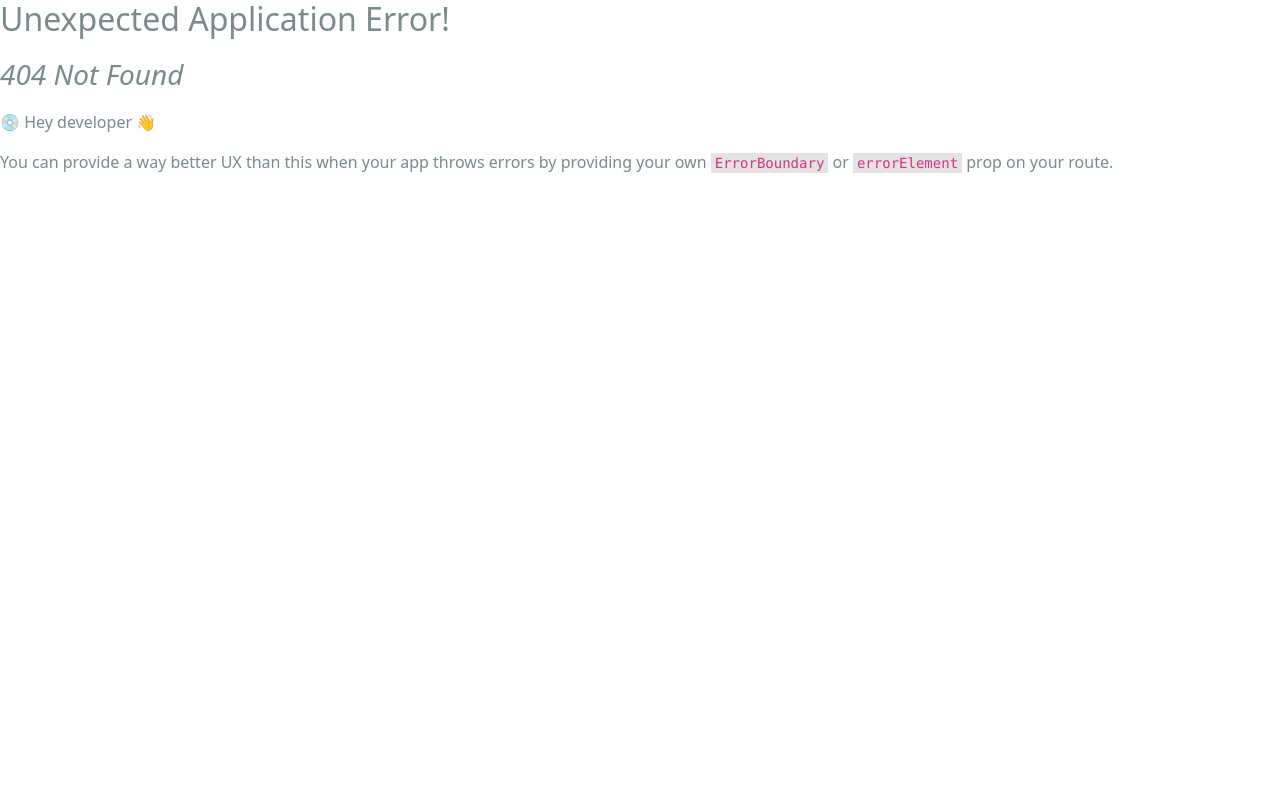
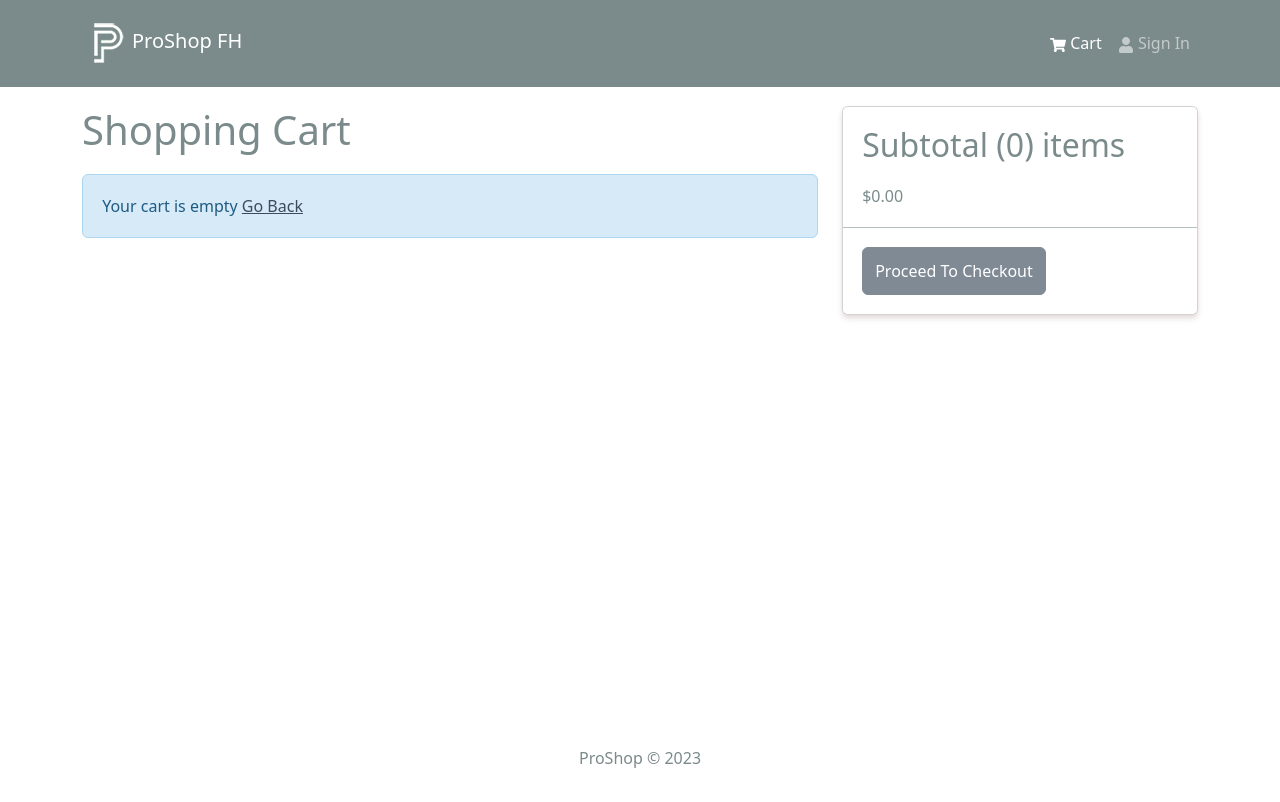
Before and after one commit to Faeezh/proshop-demo, a React (Create React App) app in the folder frontend/: page /cart in a window 1280 px wide. Before the commit this address had no page. Shown: the top 802 px of the page. Built offline with nearby package versions, Linux system fonts and the light colour scheme.

Commit message:
remove from cart

```diff
--- a/frontend/src/App.js
+++ b/frontend/src/App.js
@@ -13,9 +13,6 @@ function App() {
           <Outlet />
         </Container>
       </main>
-      <h1>Test 11 05 2023</h1>
-      <h1>Test More Code 11 05 2023</h1>
-      <h1>Connection string   mongodb+srv://faeezhartley:faeezhartley@cluster0.f4dnydd.mongodb.net/proshop </h1>
       <Footer />
     </>
   );
--- a/frontend/src/index.js
+++ b/frontend/src/index.js
@@ -15,12 +15,14 @@ import App from './App';
 import reportWebVitals from './reportWebVitals';
 import HomeScreen from './screens/HomeScreen';
 import ProductScreen from './screens/ProductScreen';
+import CartScreen from './screens/CartScreen';
 
 const router = createBrowserRouter(
   createRoutesFromElements(
     <Route path='/' element={<App />}>
       <Route index={true} path='/' element={<HomeScreen />} />
       <Route path='/product/:id' element={<ProductScreen />} />
+      <Route path='/cart' element={<CartScreen /> } />
     </Route>
   )
 )
--- /dev/null
+++ b/frontend/src/screens/CartScreen.jsx
@@ -0,0 +1,104 @@
+import { Link, useNavigate } from 'react-router-dom';
+import { useDispatch, useSelector } from 'react-redux';
+import {
+    Row,
+    Col,
+    ListGroup,
+    Image,
+    Form,
+    Button,
+    Card
+} from 'react-bootstrap';
+import { FaTrash } from 'react-icons/fa';
+import Message from '../components/Message';
+import { addToCart, removeFromCart } from '../slices/cartSlice';
+
+const CartScreen = () => {
+    const navigate = useNavigate();
+    const dispatch = useDispatch();
+
+    const cart = useSelector((state) => state.cart);
+    const { cartItems } = cart;
+
+    const addToCartHandler = async (product, qty) => {
+        dispatch(addToCart({ ...product, qty }));
+    };
+
+    const removeFromCartHandler = (id) => {
+        dispatch(removeFromCart(id))
+    };
+
+    const checkoutHandler = () => {
+        navigate('/login?redirect=/shipping')
+    }
+
+  return (
+    <Row>
+        <Col md={8}>
+            <h1 style={{ marginBottom: '20px' }}>Shopping Cart</h1>
+            {cartItems.length === 0 ? (
+            <Message>
+                Your cart is empty <Link to='/'>Go Back</Link>
+            </Message>
+            ) : (
+                <ListGroup variant='flush'>
+                  {cartItems.map((item) => (
+                    <ListGroup.Item key={item._id}>
+                        <Row>
+                            <Col md={2}>
+                                <Image src={ item.image } alt={item.name} fluid rounded />
+                            </Col>
+                            <Col md={3}>
+                                <Link to={ `/product/${item._id}`}>{item.name}</Link>
+                            </Col>
+                            <Col md={2}>${item.price}</Col>
+                            <Col md={2}>
+                                <Form.Control
+                                    as='select'
+                                    value={item.qty}
+                                    onChange={(e) => addToCartHandler(item, Number(e.target.value))
+                                    }
+                                >
+                                    {[...Array(item.countInStock).keys()].map((x) => (
+                                        <option  key={ x + 1 } value={x + 1}>
+                                            {x + 1}
+                                        </option>
+                                    ))}
+                                </Form.Control>
+                            </Col>
+                            <Col md={2}>
+                                <Button type='button' variant='light' onClick={ () => removeFromCartHandler(item._id)}>
+                                    <FaTrash />
+                                </Button>
+                            </Col>
+                        </Row>
+                    </ListGroup.Item>
+                  )) }
+                </ListGroup>
+            ) }
+        </Col>
+        <Col md={4}>
+            <Card >
+                <ListGroup variant='flush'>
+                    <ListGroup.Item>
+                        <h2>
+                            Subtotal ({ cartItems.reduce((acc, item) => acc+ item.qty, 0) }) items
+                        </h2>
+                        $
+                        { cartItems.reduce((acc, item) => acc + item.price, 0).toFixed(2)}
+                    </ListGroup.Item>
+                    <ListGroup.Item>
+                        <Button type='button' className='btn-block' disabled={ cartItems.length === 0 }
+                        onClick={ checkoutHandler }
+                        >
+                            Proceed To Checkout
+                        </Button>
+                    </ListGroup.Item>
+                </ListGroup>
+            </Card>
+        </Col>
+    </Row>
+  )
+}
+
+export default CartScreen
--- a/frontend/src/slices/cartSlice.js
+++ b/frontend/src/slices/cartSlice.js
@@ -20,11 +20,16 @@ const cartSlice = createSlice({
         state.cartItems = [...state.cartItems, item];
       }
 
+      return updateCart(state, item);
+    },
+    removeFromCart: (state, action) => {
+      state.cartItems = state.cartItems.filter((x) => x._id !== action.payload );
+
       return updateCart(state);
-    },
+    }
   },
 });
 
-export const { addToCart } = cartSlice.actions;
+export const { addToCart, removeFromCart } = cartSlice.actions;
 
 export default cartSlice.reducer;
```
Also changed, not shown: 2 other files (tests, documents, lock files or other folders).
